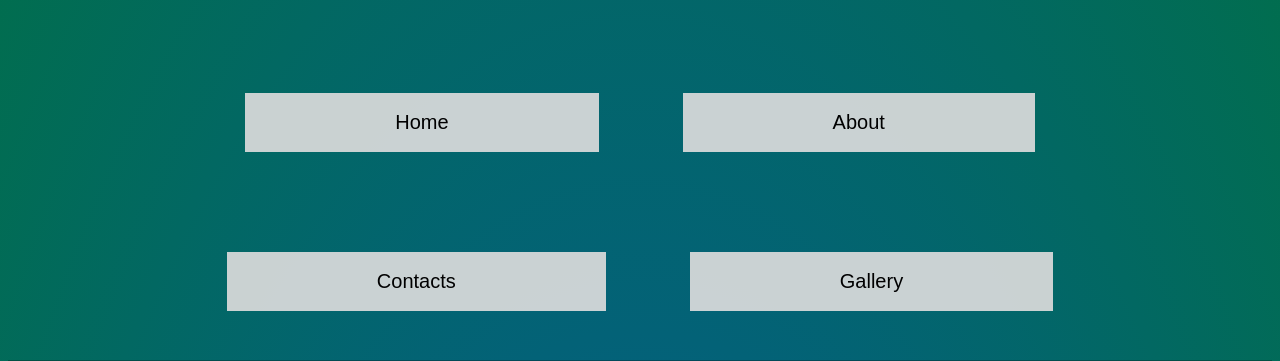
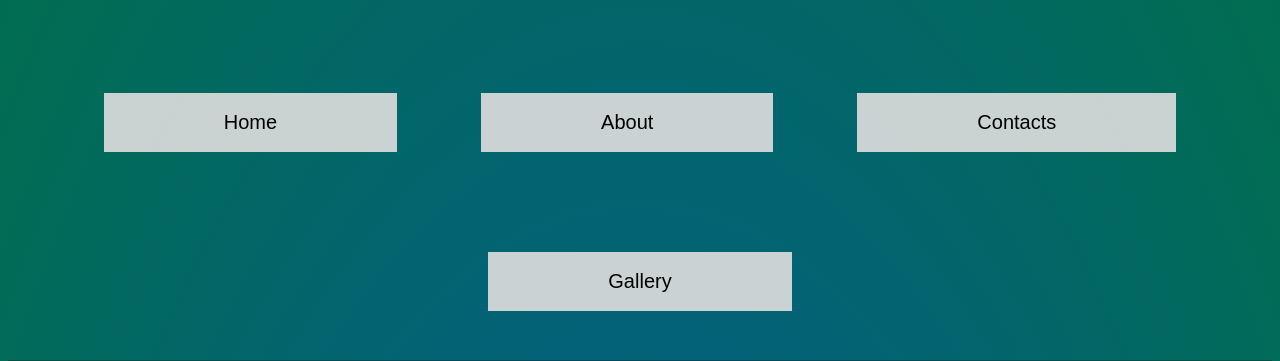
Before and after one commit to ajnasulqubra/Html, a plain HTML site: page index.html in a window 1280 px wide. Shown: the part 84-445 px from the top of the page. Drawn offline with Linux system fonts and the light colour scheme.

Commit message:
Update style.css

```diff
--- a/style.css
+++ b/style.css
@@ -72,7 +72,7 @@
         background-color: rgba(223, 221, 221, 0.911);
         border: none;
         color: black;
-        padding: 18px 150px;
+        padding: 18px 120px;
         text-align: center;
         text-decoration: solid;
         display: inline-block;
```
